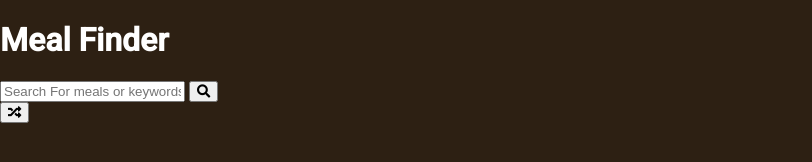
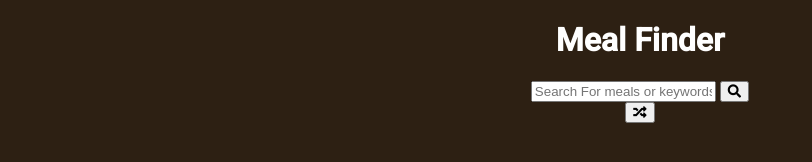
Before and after one commit to hamzaanwardev/meal-finder, a plain HTML site: page index.html in a window 1280 px wide. Shown: the whole page, without its empty margins (0-812 px from the left). Drawn offline with Linux system fonts and the light colour scheme.

Commit message:
Started working on style sheet

```diff
--- a/style.css
+++ b/style.css
@@ -11,3 +11,12 @@ body {
    color: #fff;
     margin: 0;
 }
+.container {
+    margin: auto;
+    max-width: 800px;
+    display: flex;
+    flex-direction: column;
+    align-items: center;
+    justify-content: center;
+    text-align: center;
+  }
```
